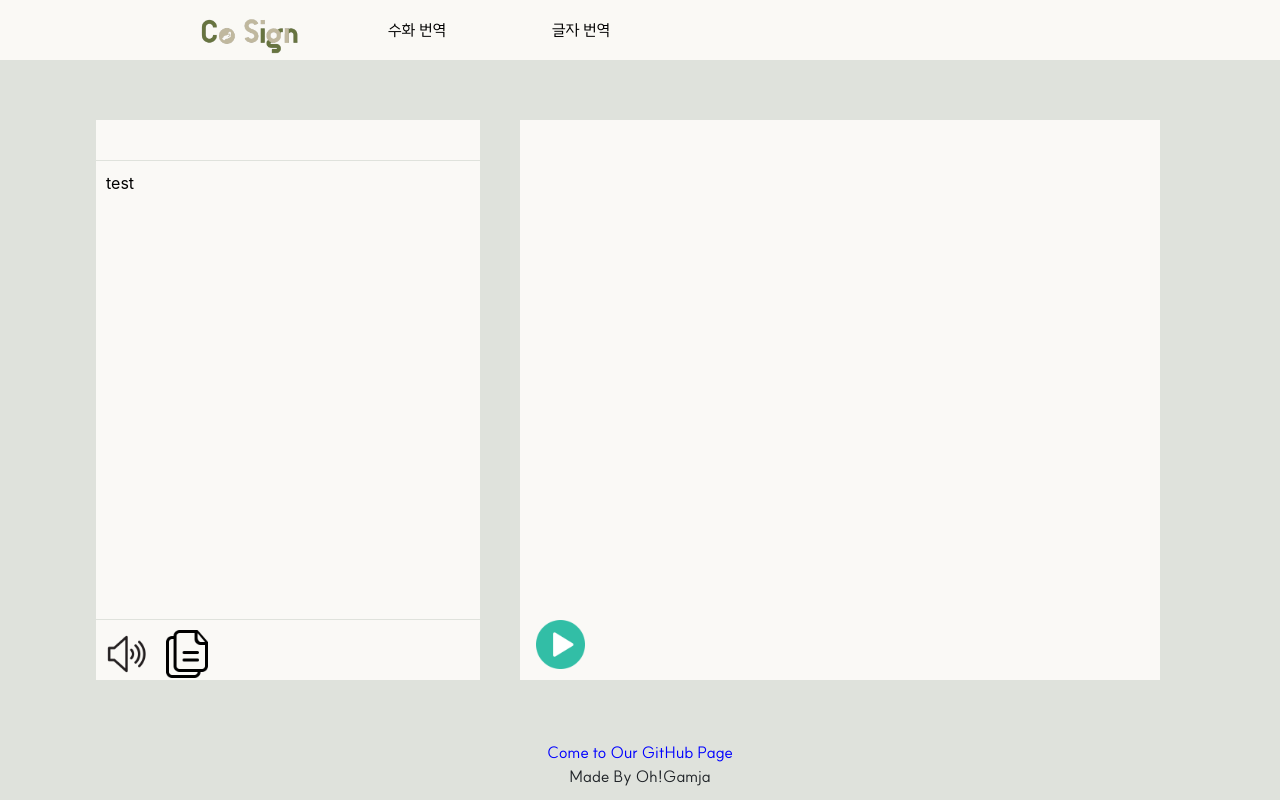
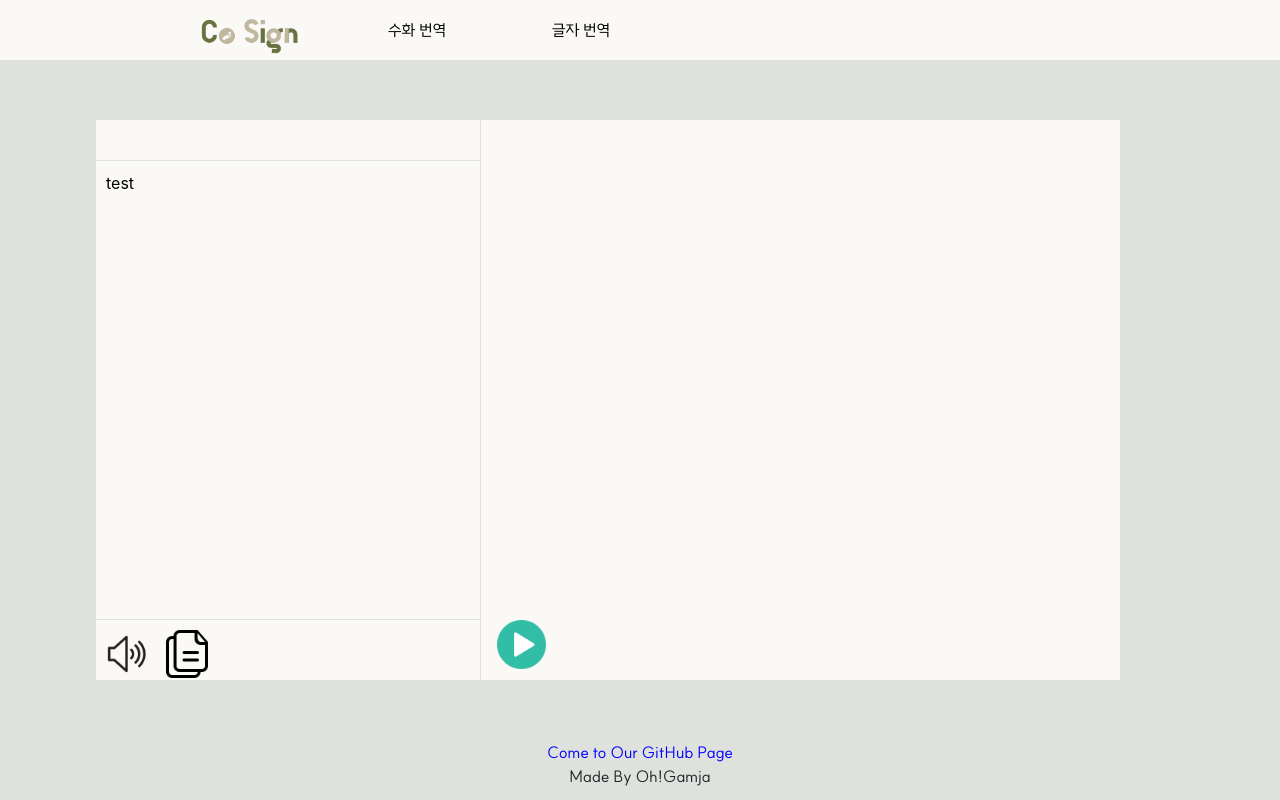
Before and after one commit to five-potatoes/front-end, a React (Create React App) app: page /TextTranslator in a window 1280 px wide. Built offline with nearby package versions, Linux system fonts and the light colour scheme.

Commit message:
Update: 디자인 수정

```diff
--- a/src/component/styles/TextToSign.module.css
+++ b/src/component/styles/TextToSign.module.css
@@ -7,11 +7,11 @@
 
 .video{
     margin-top: 80px;
-    margin-left: 20px;
     margin-right: 7.5%;
     margin-bottom: 40px;
     padding-top: 30px;
     border: none;
+    border-left:1px solid #DFE2DC;
     background-color: #FAF9F6;
     width: 50vw;
     height: 70vh;
@@ -21,7 +21,6 @@
     border: none;
     margin-top: 80px;
     margin-left: 7.5%;
-    margin-right: 20px;
     margin-bottom: 40px;
     background-color: #FAF9F6;
     height: 70vh;
```
